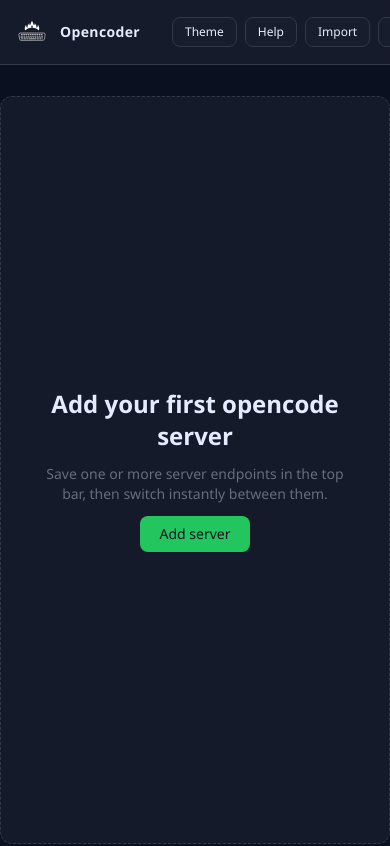
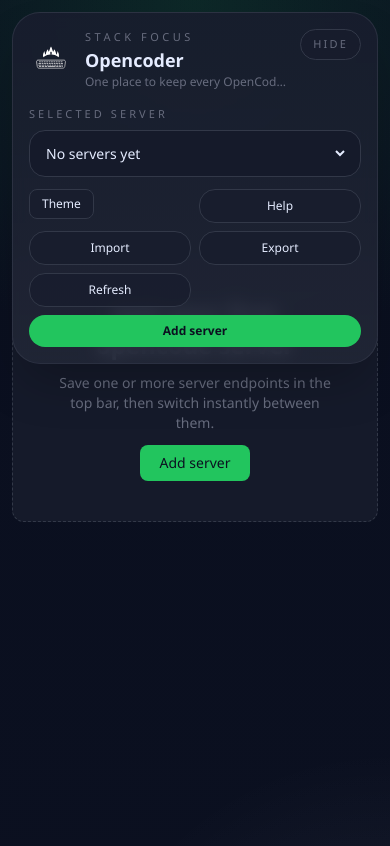
Before and after one commit to Studi0beta/opencoder, a SvelteKit app: page / in a window 390 px wide. Shown: the top 846 px of the page. Built offline with nearby package versions, Linux system fonts and the light colour scheme.

Commit message:
feat: redesign mobile-first app shell

```diff
--- a/src/routes/+page.svelte
+++ b/src/routes/+page.svelte
@@ -39,6 +39,7 @@
 	let formHealthcheckUrl = $state('');
 	let deletingServerId = $state<string | null>(null);
 	let setupGuideOpen = $state(false);
+	let topBarHidden = $state(false);
 	let healthByServerId = $state<Record<string, ServerHealth | undefined>>({});
 	let isRefreshing = $state(false);
 	let lastRefreshAt = $state(0);
@@ -107,6 +108,7 @@
 	let intervalId = 0;
 
 	onMount(() => {
+		topBarHidden = localStorage.getItem('opencoder.topbar.hidden') === 'true';
 		registry = data.appState.registry;
 		activeThemePresetId = data.appState.theme.activeThemePresetId;
 		activePalette = data.appState.theme.activePalette;
@@ -311,6 +313,17 @@
 		return servers.find((item) => item.id === id)?.baseUrl ?? '';
 	}
 
+	function selectedServerName(id: string): string {
+		return servers.find((item) => item.id === id)?.name ?? '';
+	}
+
+	function setTopBarHidden(hidden: boolean): void {
+		topBarHidden = hidden;
+		if (browser) {
+			localStorage.setItem('opencoder.topbar.hidden', String(hidden));
+		}
+	}
+
 	function submitServerForm(event: SubmitEvent): void {
 		event.preventDefault();
 		saveServer(
@@ -433,59 +446,119 @@
 	}
 </script>
 
+{#if topBarHidden}
+	<button
+		type="button"
+		onclick={() => setTopBarHidden(false)}
+		class="fixed top-4 left-4 z-30 rounded-full border px-3 py-2 text-xs font-medium shadow-lg backdrop-blur"
+		style="border-color: var(--hub-border); background: color-mix(in srgb, var(--hub-surface) 92%, transparent); color: var(--hub-text);"
+	>
+		Show bar
+	</button>
+{/if}
+
 <header
-	class="fixed inset-x-0 top-0 z-20 border-b backdrop-blur"
-	style="border-color: var(--hub-border); background: color-mix(in srgb, var(--hub-surface) 88%, transparent);"
+	class={`fixed inset-x-0 top-0 z-20 transition-transform duration-300 ${topBarHidden ? '-translate-y-[110%]' : 'translate-y-0'}`}
 >
-	<div class="mx-auto flex h-16 max-w-[1800px] items-center gap-3 px-3 md:px-5">
-		<div class="mr-2 min-w-fit">
+	<div class="mx-auto max-w-[1200px] px-3 pt-3 md:px-5 md:pt-4">
+		<div
+			class="overflow-hidden rounded-[1.75rem] border shadow-2xl backdrop-blur"
+			style="border-color: color-mix(in srgb, var(--hub-border) 72%, transparent); background: linear-gradient(180deg, color-mix(in srgb, var(--hub-surface) 94%, transparent), color-mix(in srgb, var(--hub-surface-2) 88%, transparent));"
+		>
+			<div class="flex flex-col gap-4 p-4 md:p-5">
+				<div class="flex items-start justify-between gap-3">
 					<a
-				class="flex items-center gap-2 rounded-md focus:ring-2 focus:outline-none"
+						class="flex min-w-0 items-center gap-3 rounded-2xl focus:ring-2 focus:outline-none"
 						href="https://github.com/Studi0beta/opencoder"
 						rel="noreferrer noopener"
 						target="_blank"
 					>
-				<img src="/logo.svg" alt="" class="h-10 w-10 rounded-md object-contain" />
-				<h1
-					class="text-sm font-semibold tracking-wide md:text-base"
-					style="color: var(--hub-text);"
-				>
+						<img src="/logo.svg" alt="" class="h-11 w-11 rounded-2xl object-contain" />
+						<div class="min-w-0">
+							<div class="text-[11px] tracking-[0.32em] uppercase" style="color: var(--hub-muted);">
+								Stack Focus
+							</div>
+							<h1 class="text-lg font-semibold md:text-xl" style="color: var(--hub-text);">
 								Opencoder
 							</h1>
+							<p class="truncate text-xs md:text-sm" style="color: var(--hub-muted);">
+								One place to keep every OpenCode server in sight.
+							</p>
+						</div>
 					</a>
+
+					<button
+						type="button"
+						onclick={() => setTopBarHidden(true)}
+						class="rounded-full border px-3 py-1.5 text-[11px] font-medium tracking-[0.2em] uppercase"
+						style="border-color: var(--hub-border); color: var(--hub-muted); background: color-mix(in srgb, var(--hub-surface) 85%, transparent);"
+					>
+						Hide
+					</button>
 				</div>
 
+				<div class="grid gap-3 md:grid-cols-[minmax(0,1.3fr)_auto] md:items-end">
+					<div class="space-y-2">
+						<p
+							class="block text-[11px] tracking-[0.28em] uppercase"
+							style="color: var(--hub-muted);"
+						>
+							Selected server
+						</p>
 						<div
-			class="min-w-0 flex-1 overflow-x-auto [scrollbar-width:thin]"
-			style="scroll-padding-inline: 0.5rem;"
+							class="flex items-center gap-2 rounded-2xl border px-3 py-3"
+							style="border-color: var(--hub-border); background: color-mix(in srgb, var(--hub-bg) 22%, var(--hub-surface));"
 						>
-			<div class="flex min-w-max items-center gap-2 py-1 pr-2 pl-2">
+							{#if selectedServer}
+								<StatusDot state={selectedHealth?.state ?? 'unknown'} />
+							{/if}
+							<select
+								class="w-full min-w-0 bg-transparent text-sm font-medium outline-none md:text-base"
+								style="color: var(--hub-text);"
+								disabled={servers.length === 0}
+								value={selectedServerId ?? ''}
+								onchange={(event) => selectServer((event.currentTarget as HTMLSelectElement).value)}
+							>
 								{#if servers.length === 0}
-					<span
-						class="rounded-md border border-dashed px-3 py-1.5 text-xs"
-						style="border-color: var(--hub-border); color: var(--hub-muted);">No servers yet</span
-					>
+									<option value="">No servers yet</option>
 								{:else}
 									{#each servers as server (server.id)}
-						{@const selected = selectedServerId === server.id}
+										<option value={server.id}>{server.name}</option>
+									{/each}
+								{/if}
+							</select>
+						</div>
+						{#if selectedServerId}
+							<div
+								class="space-y-1 rounded-2xl border px-3 py-2 text-xs"
+								style="border-color: var(--hub-border); background: color-mix(in srgb, var(--hub-surface) 72%, transparent); color: var(--hub-muted);"
+							>
+								<div class="truncate">
+									<span class="font-semibold" style="color: var(--hub-text);"
+										>{selectedServerName(selectedServerId)}</span
+									>
+									<span class="px-1">·</span>
+									<span class="font-mono">{selectedServerBaseUrl(selectedServerId)}</span>
+								</div>
+								<div class="flex flex-wrap items-center gap-x-3 gap-y-1">
+									<span>Checked {lastCheckedValue(selectedServerId)}</span>
 									<button
 										type="button"
-							onclick={() => selectServer(server.id)}
-							class={`group inline-flex items-center gap-2 rounded-lg border px-3 py-1.5 text-xs transition focus:ring-2 focus:ring-offset-2 focus:ring-offset-transparent focus:outline-none ${
-								selected ? 'shadow-sm' : 'hover:opacity-90'
-							}`}
-							style={`border-color: ${selected ? 'var(--hub-brand)' : 'var(--hub-border)'}; background: ${selected ? 'var(--hub-brand)' : 'var(--hub-surface)'}; color: ${selected ? 'var(--hub-bg)' : 'var(--hub-text)'};`}
-							aria-pressed={selected}
+										class="font-medium"
+										style="color: var(--hub-text);"
+										onclick={() => openEditServer(selectedServerId)}>Edit</button
 									>
-							<StatusDot state={healthByServerId[server.id]?.state ?? 'unknown'} />
-							<span class="max-w-40 truncate font-medium">{server.name}</span>
-						</button>
-					{/each}
+									<button
+										type="button"
+										class="font-medium text-rose-300"
+										onclick={() => confirmDeleteServer(selectedServerId)}>Delete</button
+									>
+								</div>
+							</div>
 						{/if}
 					</div>
-		</div>
 
-		<div class="flex items-center gap-2">
+					<div class="grid grid-cols-2 gap-2 md:flex md:flex-wrap md:justify-end">
 						<ThemeEditor
 							presets={DEFAULT_THEME_PRESETS}
 							activePresetId={activeThemePresetId}
@@ -500,73 +573,43 @@
 						/>
 						<button
 							type="button"
-				onclick={() => {
-					setupGuideOpen = true;
-				}}
-				class="rounded-lg border px-3 py-1.5 text-xs transition hover:opacity-90 focus:ring-2 focus:outline-none"
-				style="border-color: var(--hub-border); color: var(--hub-text); background: var(--hub-surface);"
+							onclick={() => (setupGuideOpen = true)}
+							class="rounded-2xl border px-3 py-2 text-xs font-medium"
+							style="border-color: var(--hub-border); color: var(--hub-text); background: color-mix(in srgb, var(--hub-surface) 80%, transparent);"
+							>Help</button
 						>
-				Help
-			</button>
 						<button
 							type="button"
 							onclick={triggerImport}
-				class="rounded-lg border px-3 py-1.5 text-xs transition hover:opacity-90 focus:ring-2 focus:outline-none"
-				style="border-color: var(--hub-border); color: var(--hub-text); background: var(--hub-surface);"
+							class="rounded-2xl border px-3 py-2 text-xs font-medium"
+							style="border-color: var(--hub-border); color: var(--hub-text); background: color-mix(in srgb, var(--hub-surface) 80%, transparent);"
+							>Import</button
 						>
-				Import
-			</button>
 						<button
 							type="button"
 							onclick={exportServers}
-				class="rounded-lg border px-3 py-1.5 text-xs transition hover:opacity-90 focus:ring-2 focus:outline-none"
-				style="border-color: var(--hub-border); color: var(--hub-text); background: var(--hub-surface);"
+							class="rounded-2xl border px-3 py-2 text-xs font-medium"
+							style="border-color: var(--hub-border); color: var(--hub-text); background: color-mix(in srgb, var(--hub-surface) 80%, transparent);"
+							>Export</button
 						>
-				Export
-			</button>
 						<button
 							type="button"
-				onclick={() => {
-					void refreshHealth(true);
-				}}
-				class="rounded-lg border px-3 py-1.5 text-xs transition hover:opacity-90 focus:ring-2 focus:outline-none"
-				style="border-color: var(--hub-border); color: var(--hub-text); background: var(--hub-surface);"
+							onclick={() => void refreshHealth(true)}
+							class="rounded-2xl border px-3 py-2 text-xs font-medium"
+							style="border-color: var(--hub-border); color: var(--hub-text); background: color-mix(in srgb, var(--hub-surface) 80%, transparent);"
+							>Refresh</button
 						>
-				Refresh
-			</button>
 						<button
 							type="button"
 							onclick={openAddServer}
-				class="rounded-lg px-3 py-1.5 text-xs font-medium transition hover:opacity-90 focus:ring-2 focus:outline-none"
-				style="background: var(--hub-brand); color: var(--hub-bg);"
-			>
-				Add server
-			</button>
-		</div>
-	</div>
-
-	{#if selectedServerId}
-		<div
-			class="mx-auto flex h-8 max-w-[1800px] items-center justify-between border-t px-3 text-[11px] md:px-5"
-			style="border-color: var(--hub-border); color: var(--hub-muted);"
-		>
-			<div class="truncate pr-2">{selectedServerBaseUrl(selectedServerId)}</div>
-			<div class="flex min-w-fit items-center gap-2">
-				<span>Checked: {lastCheckedValue(selectedServerId)}</span>
-				<button
-					type="button"
-					class="transition hover:opacity-85"
-					style="color: var(--hub-text);"
-					onclick={() => openEditServer(selectedServerId)}>Edit</button
-				>
-				<button
-					type="button"
-					class="text-rose-700 hover:text-rose-900"
-					onclick={() => confirmDeleteServer(selectedServerId)}>Delete</button
+							class="col-span-2 rounded-2xl px-4 py-2 text-xs font-semibold md:col-span-1"
+							style="background: var(--hub-brand); color: var(--hub-bg);">Add server</button
 						>
 					</div>
 				</div>
-	{/if}
+			</div>
+		</div>
+	</div>
 </header>
 
 <input
@@ -577,8 +620,10 @@
 	onchange={onImportFile}
 />
 
-<main class="pt-24 md:pt-24">
-	<div class="h-[calc(100vh-6rem)] w-full">
+<main
+	class={`transition-[padding] duration-300 ${topBarHidden ? 'pt-6 md:pt-8' : 'pt-64 md:pt-52'}`}
+>
+	<div class="mx-auto min-h-[calc(100vh-2rem)] max-w-[1200px] px-3 pb-3 md:px-5 md:pb-5">
 		{#if !selectedServer}
 			<section
 				class="flex h-full items-center justify-center rounded-xl border border-dashed p-10 text-center"
--- a/src/routes/layout.css
+++ b/src/routes/layout.css
@@ -18,7 +18,18 @@
 	margin: 0;
 	min-height: 100%;
 	font-family: 'IBM Plex Sans', 'Segoe UI', sans-serif;
-	background: var(--hub-bg);
+	background:
+		radial-gradient(
+			circle at top,
+			color-mix(in srgb, var(--hub-brand) 14%, transparent),
+			transparent 34%
+		),
+		radial-gradient(
+			circle at bottom right,
+			color-mix(in srgb, var(--hub-text) 8%, transparent),
+			transparent 28%
+		),
+		linear-gradient(180deg, color-mix(in srgb, var(--hub-bg) 88%, #020617), var(--hub-bg));
 	color: var(--hub-text);
 }
 
```
Lines whose indentation alone changed are shown as unchanged.
